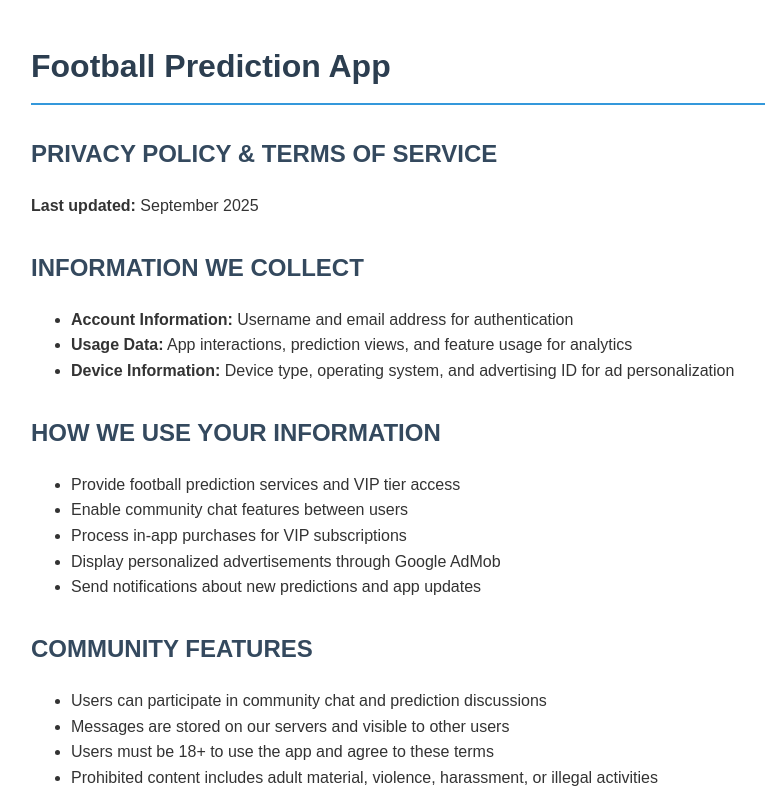
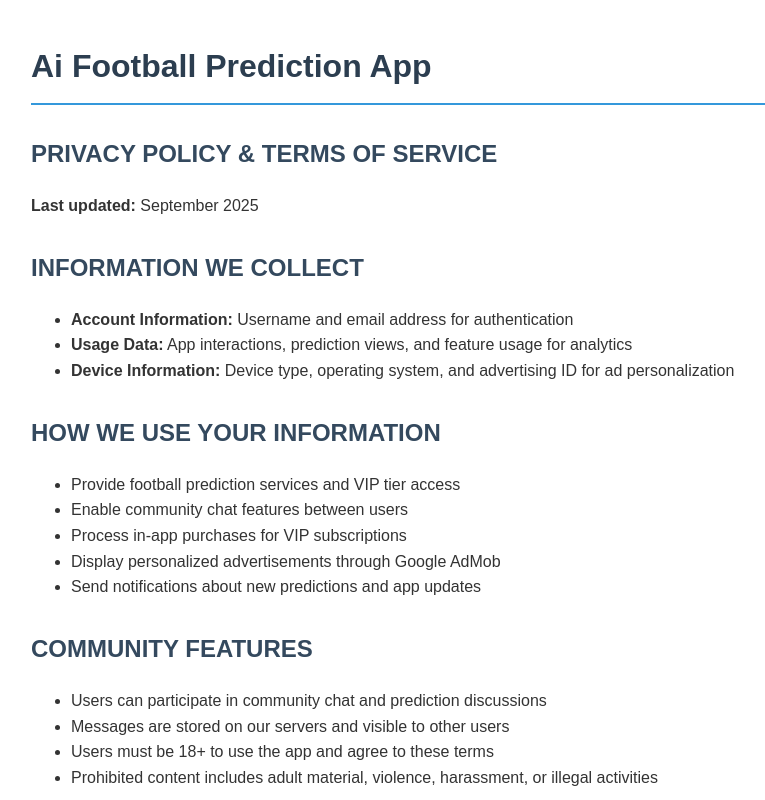
Before and after one commit to pola-png/policy-ai-football-prediction, a plain HTML site: page index.html in a window 1280 px wide. Shown: the top 800 px of the page, without its empty margins (209-974 px from the left). Drawn offline with Linux system fonts and the light colour scheme.

Commit message:
Update index.html

```diff
--- a/index.html
+++ b/index.html
@@ -31,7 +31,7 @@
     </style>
 </head>
 <body>
-    <h1>Football Prediction App</h1>
+    <h1>Ai Football Prediction App</h1>
     <h2>PRIVACY POLICY & TERMS OF SERVICE</h2>
     <p><strong>Last updated:</strong> September 2025</p>
 
```
